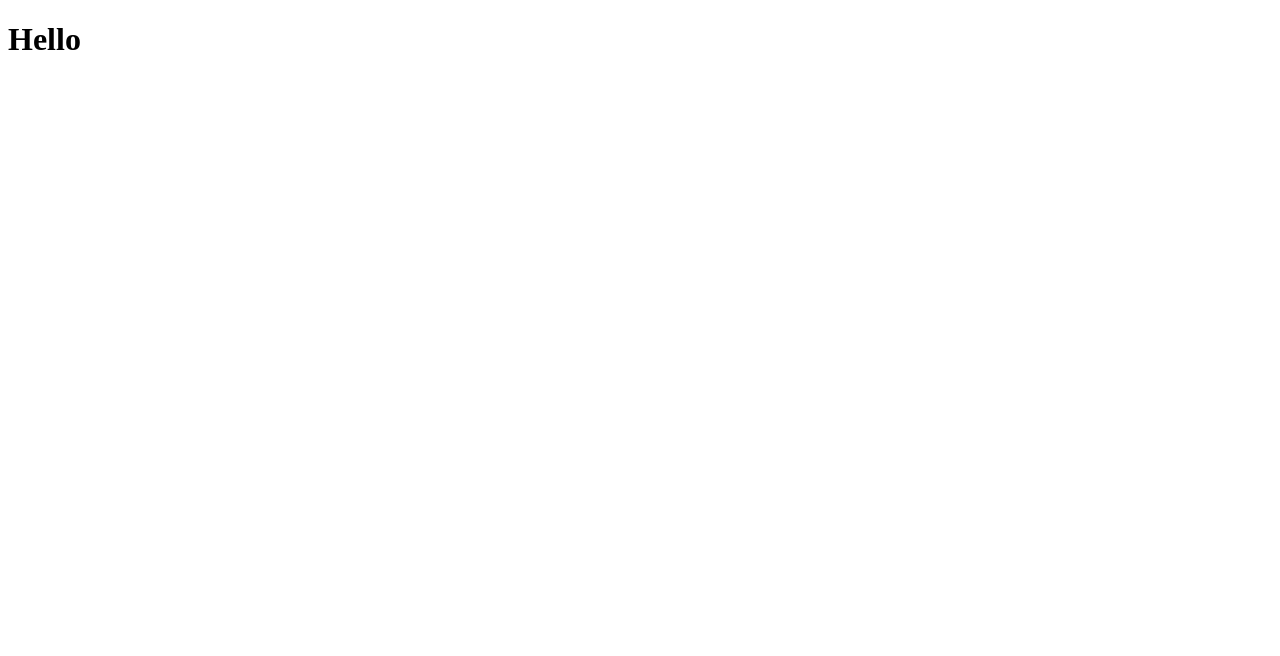
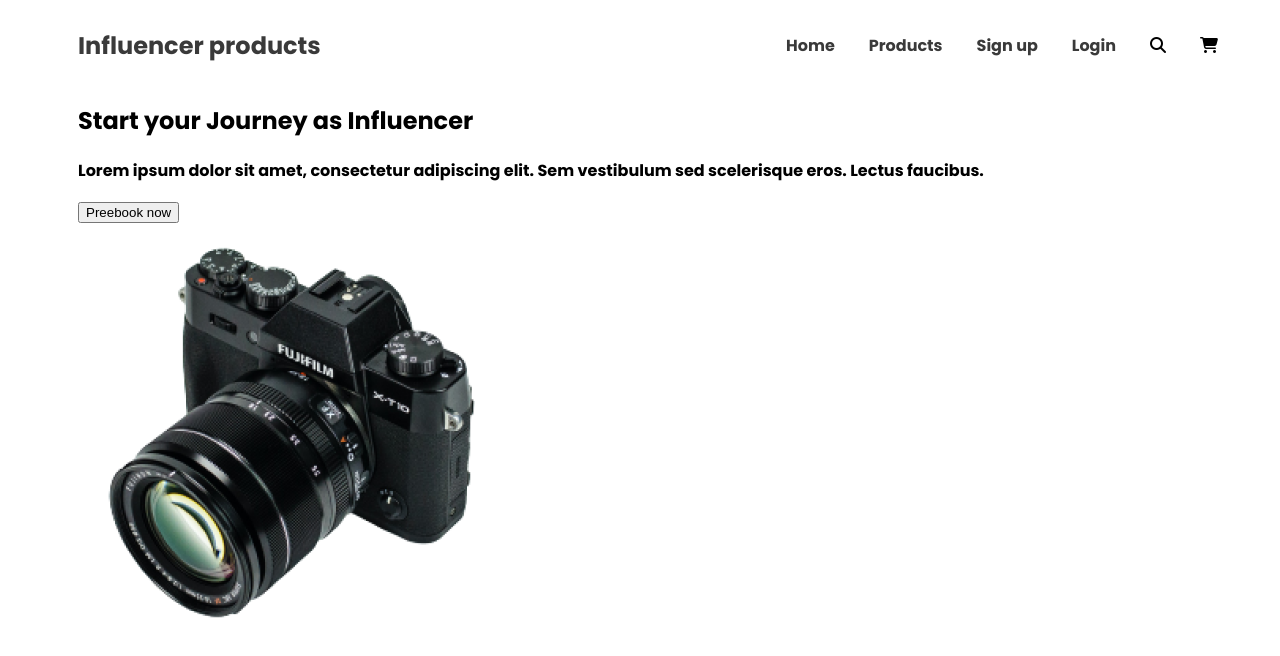
Before and after one commit to Tuhin531/influencer-gear-main, a plain HTML site: page style/index.html in a window 1280 px wide. Drawn offline with Linux system fonts and the light colour scheme.

Commit message:
add heaer

```diff
--- a/style/index.html
+++ b/style/index.html
@@ -7,9 +7,55 @@
     <title>Influencer gear Templete</title>
 
     <link rel="stylesheet" href="../style/style.css">
+
+    <script src="https://kit.fontawesome.com/da2ed35434.js" crossorigin="anonymous"></script>
+
+    <link rel="preconnect" href="https://fonts.googleapis.com">
+    <link rel="preconnect" href="https://fonts.gstatic.com" crossorigin>
+    <link href="https://fonts.googleapis.com/css2?family=Poppins:wght@700&display=swap" rel="stylesheet">
+
 </head>
 <body>
-    <h1>Hello</h1>
+    <header>
+
+        <nav class="Header-section" >
+            <div class="container">
+                <div class="header-contain">
+                    <div class="header-title">
+                <h1 class="header-title">Influencer products</h1>
+            </div>
+              <div class="header-items">
+                <ul>
+                    <li><a href="">Home</a></li>
+                    <li><a href="">Products</a></li>
+                    <li><a href="">Sign up</a></li>
+                    <li><a href="">Login</a></li>
+                    <i class="fa-solid fa-magnifying-glass"></i>
+                    <i class="fa-solid fa-cart-shopping"></i>
+
+                </ul>
+            </div>
+            </div>
+            </div>
+
+        </nav>
+    </header>
+
+    <main>
+
+     <section class="container">
+      <div class="Journey-section">
+      <h1 class="journey-title">Start your Journey as Influencer</h1>
+      <p class="journey-description">Lorem ipsum dolor sit amet, consectetur adipiscing elit. Sem vestibulum sed scelerisque eros. Lectus faucibus.</p>
+      <button class="btn-primary">Preebook now</button>
+    </div>
+      <div>
+      <img src="../images/main-camera.png" alt="">
+      </div>
+
+     </section>
+
+    </main>
 
 </body>
 </html>
--- a/style/style.css
+++ b/style/style.css
@@ -0,0 +1,61 @@
+
+body{
+    font-family: 'Poppins', sans-serif;
+    font-family: Poppins;
+    background-color: #fff;
+    width: 100%;
+
+
+}
+
+.container{
+    width: 1140px;
+    padding: 0px 10px;
+    margin: auto;
+
+
+
+}
+.header-contain{
+    display: flex;
+    gap: 34px;
+    align-items: center;
+    justify-content: space-between;
+
+}
+.header-title{
+    color: #3A3A3A;
+    font-family: Poppins;
+    font-size: 24px;
+    font-weight: 700;
+
+}
+.header-items li{
+    color: #3A3A3A;
+
+    font-feature-settings: 'clig' off, 'liga' off;
+    font-family: Poppins;
+    font-size: 16px;
+    font-style: normal;
+    font-weight: 600;
+    line-height: normal;
+
+}
+.header-items ul{
+    display: flex;
+    list-style: none;
+    gap:34px;
+    align-items: center;
+
+
+
+}
+.header-items ul a{
+    text-decoration: none;
+    color: #3A3A3A;
+    font-size: 16px;
+    font-weight: 600;
+
+}
+
+/* Journey section design */
```
